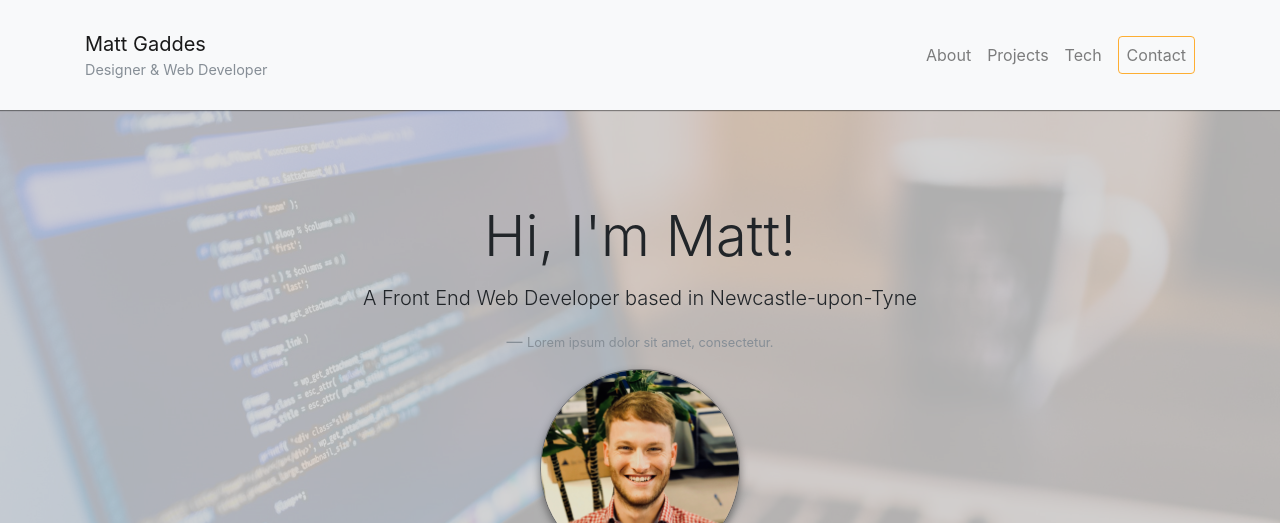
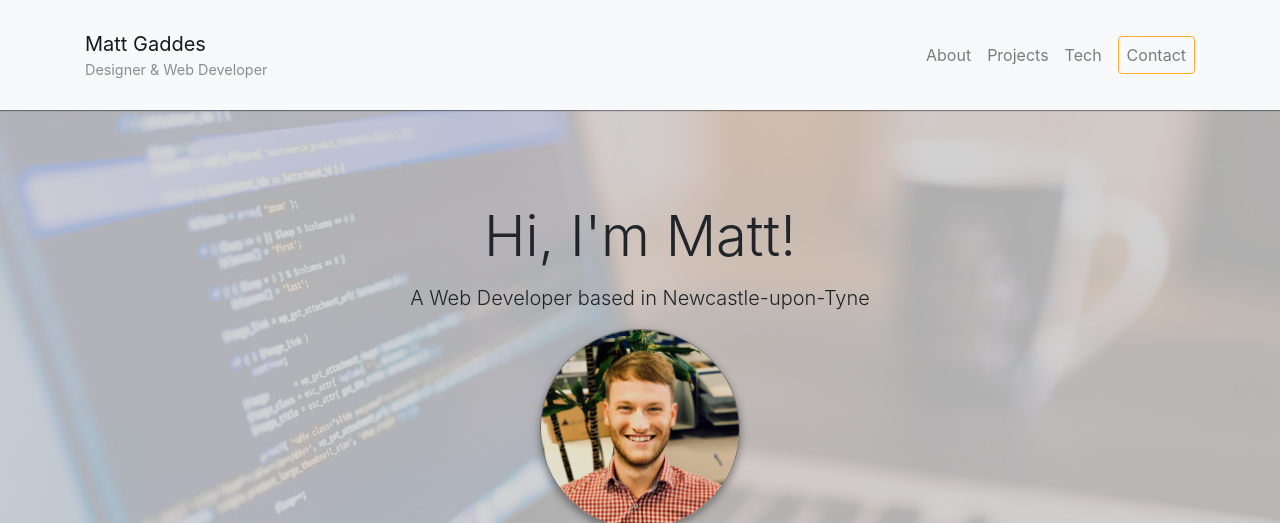
Before and after one commit to gaddes/gaddes.github.io, a website: page src/index.html in a window 1280 px wide. Shown: the top 523 px of the page. Drawn offline with nearby package versions, Linux system fonts and the light colour scheme; a web font is replaced by a local one.

Commit message:
Remove lorem from homepage.

```diff
--- a/src/index.html
+++ b/src/index.html
@@ -61,8 +61,8 @@
           <div class="col-md-10 p-5 mx-auto">
             <h1 class="display-4 font-weight-light mb-3">Hi, I'm Matt!</h1>
             <blockquote class="blockquote">
-              <p class="lead font-weight-light">A Front End Web Developer based in Newcastle-upon-Tyne</p>
-              <footer class="blockquote-footer"><small>Lorem ipsum dolor sit amet, consectetur.</small></footer>
+              <p class="lead font-weight-light">A Web Developer based in Newcastle-upon-Tyne</p>
+              <!-- <footer class="blockquote-footer"><small>Lorem ipsum dolor sit amet, consectetur.</small></footer> -->
             </blockquote>
             <img src="img/me.jpg" alt="A picture of me!" class="d-block mx-auto my-3 rounded-circle">
             <div class="d-flex justify-content-center my-3">
```
